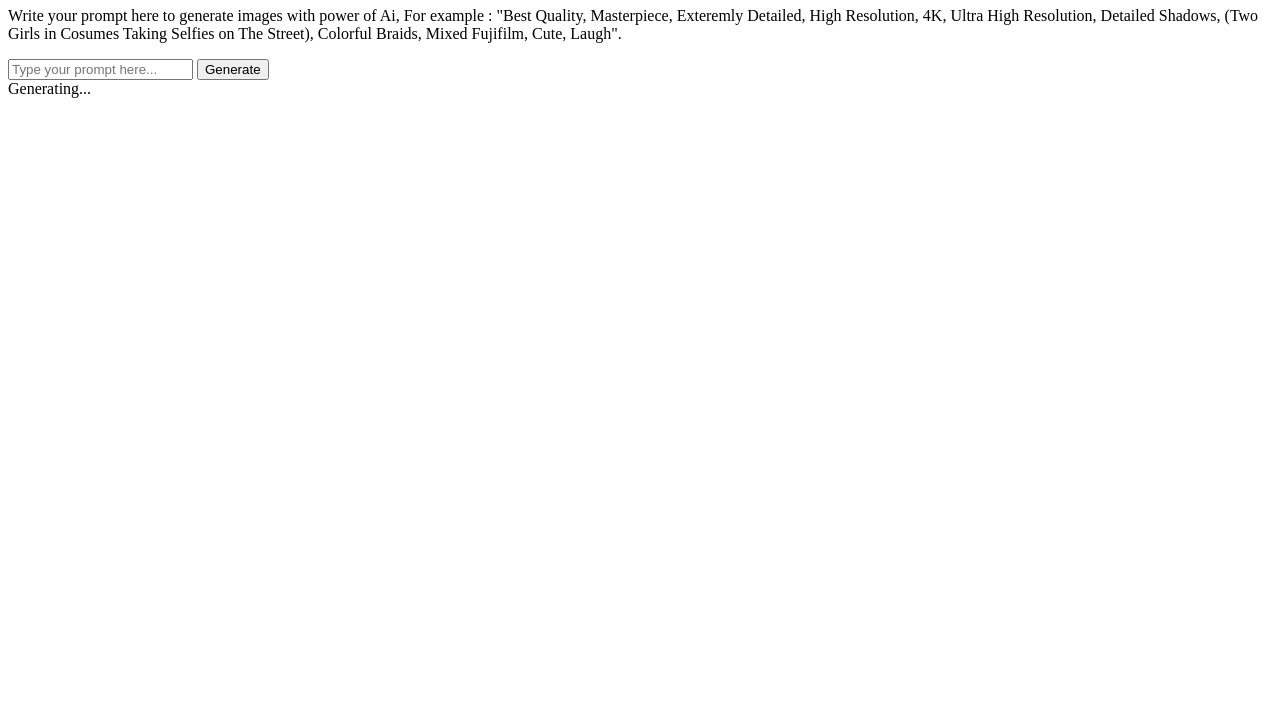
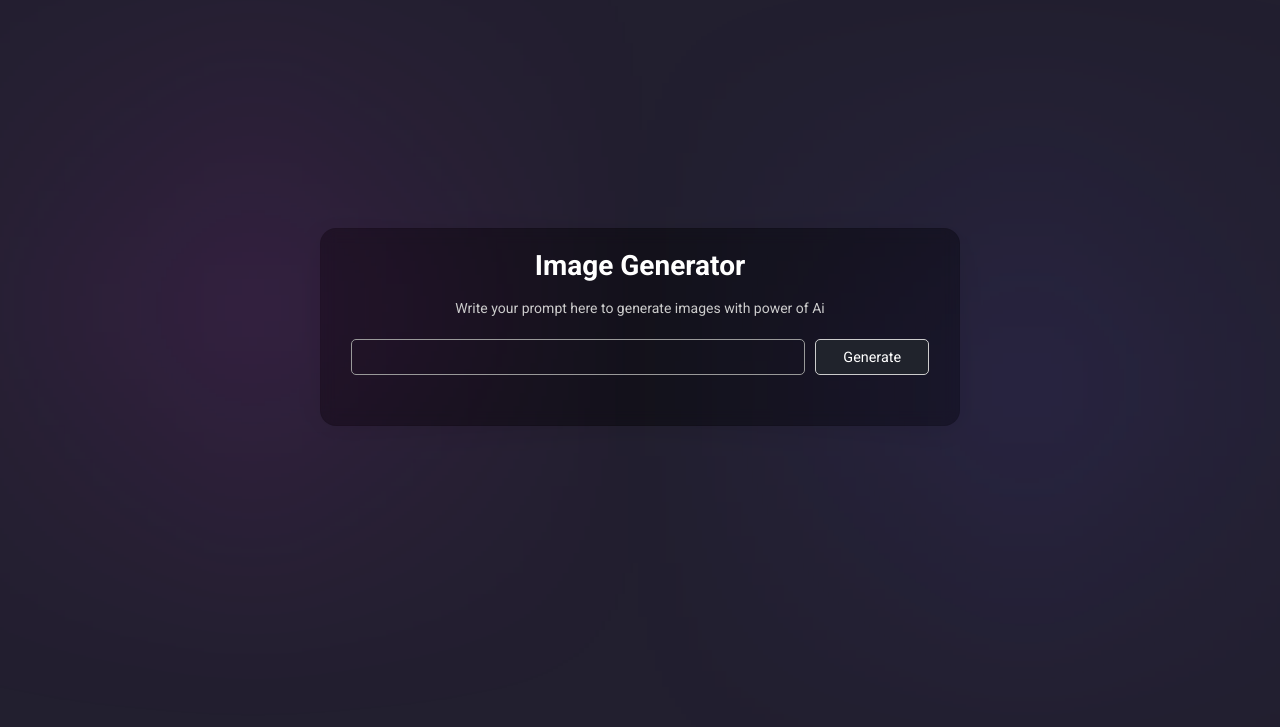
Before and after one commit to 0xR3TRO/AI-Image-Generator, a plain HTML site: page index.html in a window 1280 px wide. Shown: the part 73-800 px from the top of the page. Drawn offline with Linux system fonts and the light colour scheme; files that its build step writes are made by us from their sources; files whose address does not match are found by name.

Commit message:
0.0.1.2
UpDate: style.css

```diff
--- a/Directories/style.css
+++ b/Directories/style.css
@@ -0,0 +1,176 @@
+/* Importing Roboto font from Google Fonts */
+@import url('https://fonts.googleapis.com/css2?family=Roboto:wght@300;400;500;700&display=swap');
+
+/* Global styling */
+*{
+    margin: 0;
+    padding: 0;
+    box-sizing: border-box;
+    font-family: 'Roboto', sans-serif;
+}
+
+/* Body styling */
+body{
+    background: #221f2f;
+    display: flex;
+    align-items: center;
+    justify-content: center;
+    min-height: 100vh;
+}
+
+/* Container styling */
+.container{
+    position: relative;
+    width: 40rem;
+    color: #fff;
+    background: rgba(0, 0, 0, 0.44);
+    padding: 20px 30px;
+    border-radius: 16px;
+    box-shadow: 0 4px 30px rgba(0, 0, 0, 0.1);
+    backdrop-filter: blur(7.4px);
+    -webkit-backdrop-filter: blur(7.4px);
+    border: 1px solid rgba(0, 0, 0, 0.1);
+}
+
+/* Container background pseudo-elements */
+.container::before{
+    content: "";
+    position: absolute;
+    background-color: #ed2ff0;
+    width: 120px;
+    height: 120px;
+    filter: blur(140px);
+    left: -20%;
+    top: 10%;
+    z-index: -1000;
+}
+
+.container::after{
+    content: "";
+    position: absolute;
+    background-color: #675afe;
+    width: 120px;
+    height: 120px;
+    filter: blur(140px);
+    right: -20%;
+    bottom: -10%;
+    z-index: -1000;
+}
+
+/* Heading styling */
+h1{
+    font-size: 28px;
+    font-weight: 600;
+    margin-bottom: 15px;
+    text-align: center;
+}
+
+/* Paragraph styling */
+p{
+    font-size: 14px;
+    color: #ccc;
+    line-height: 1.4rem;
+    text-align: justify;
+}
+
+/* Form styling */
+.gen-form{
+    margin-top: 20px;
+    display: flex;
+    gap: 10px;
+    width: 100%;
+}
+
+
+.text{
+    padding: 0, 10, 0, 10;
+    display: flex;
+    justify-content: center;
+    align-items: center;
+    text-align: center;
+}
+
+
+/* Input styling */
+input{
+    width: 80%;
+    display: block;
+    border-radius: 5px;
+    outline: none;
+    border: none;
+    padding: 0 15px;
+    background-color: transparent;
+    color: #fff;
+    border: 1px solid #999;
+    transition: all 0.3s ease;
+}
+
+input:hover, input:focus{
+    border-color: #675afe;
+}
+
+/* Button styling */
+button{
+    width: 20%;
+    height: 36px;
+    color: #fff;
+    border: 1px solid #ccc;
+    background: #20232c;
+    cursor: pointer;
+    border-radius: 5px;
+    font-size: 0.9rem;
+    transition: all 0.3s ease;
+}
+
+button:hover{
+    background: #675afe;
+    border-color: transparent;
+}
+
+/* Loading message styling */
+#loading{
+    display: none;
+    font-size: 18px;
+    margin: 10px 0;
+}
+
+/* Disabled button styling */
+button:disabled, button[disabled]{
+    border: 1px solid #999;
+    background-color: #ccc;
+    color: #666;
+    cursor: auto;
+}
+
+/* Result section styling */
+.result{
+    margin-top: 10px;
+    width: 100%;
+    padding: 10px 0 0;
+    display: flex;
+    flex-direction: column;
+    align-items: center;
+}
+
+/* Image grid styling */
+#image-grid{
+    display: grid;
+    grid-template-columns: repeat(2, 1fr);
+    gap: 10px;
+    margin-bottom: 10px;
+    max-width: 80%;
+}
+
+/* Image styling within the grid */
+#image-grid img{
+    max-width: 100%;
+    border-radius: 10px;
+    cursor: pointer;
+    border: 2px solid transparent;
+    transition: all 0.3s ease;
+}
+
+/* Image hover effect */
+#image-grid img:hover{
+    border-color: #675afe;
+}
--- a/index.html
+++ b/index.html
@@ -3,18 +3,17 @@
 <head>
     <meta charset="UTF-8">
     <meta name="viewport" content="width=device-width, initial-scale=1.0">
-    <link rel="stylesheet" href="style.css">
+    <link rel="stylesheet" href="Directories/style.css">
     <title>Generator</title>
 </head>
 <body>
-
     <div class="container">
-        <h1>Ai Image Generator</h1>
-        <p>Write your prompt here to generate images with power of Ai, For example : "Best Quality, Masterpiece,
-            Exteremly Detailed, High Resolution, 4K, Ultra High Resolution, Detailed Shadows, (Two Girls in Cosumes
-            Taking Selfies on The Street), Colorful Braids, Mixed Fujifilm, Cute, Laugh".</p>
+        <h1>Image Generator</h1>
+        <div class="text">
+            <p>Write your prompt here to generate images with power of Ai</p>
+        </div>
         <form class="gen-form">
-            <input type="text" id="user-prompt" , placeholder="Type your prompt here..." autocomplete="off">
+            <input type="text" id="user-prompt" autocomplete="off">
             <button type="button" id="generate">Generate</button>
         </form>
 
```
